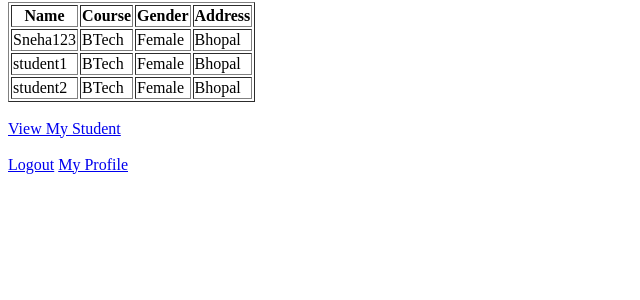
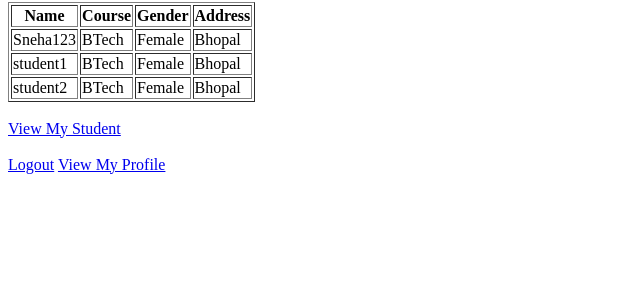
Before and after one commit to Sneha0201/Student_Management_System, a Django app: template student_management_system/templates/main_app/staff_home.html in a window 1280 px wide. Shown: the part 94-394 px from the top of the page, without its empty margins (0-640 px from the left). Run offline with Django 5.2, Linux system fonts and the light colour scheme; the template is opened without the code that fills it: values that come from a table or form of the project are taken from there, others are empty; data comes from the database, SQL or seed files in the repository.

Commit message:
Update staff_home.html

```diff
--- a/student_management_system/templates/main_app/staff_home.html
+++ b/student_management_system/templates/main_app/staff_home.html
@@ -23,4 +23,4 @@
 <br>
 <a href="{% url 'manage_student' %}">View My Student</a><br><br>
 <a href="{% url 'logout' %}">Logout</a>
-<a href="{% url 'staff_profile' %}">My Profile</a><br><br>
+<a href="{% url 'staff_profile' %}">View My Profile</a><br><br>
```
